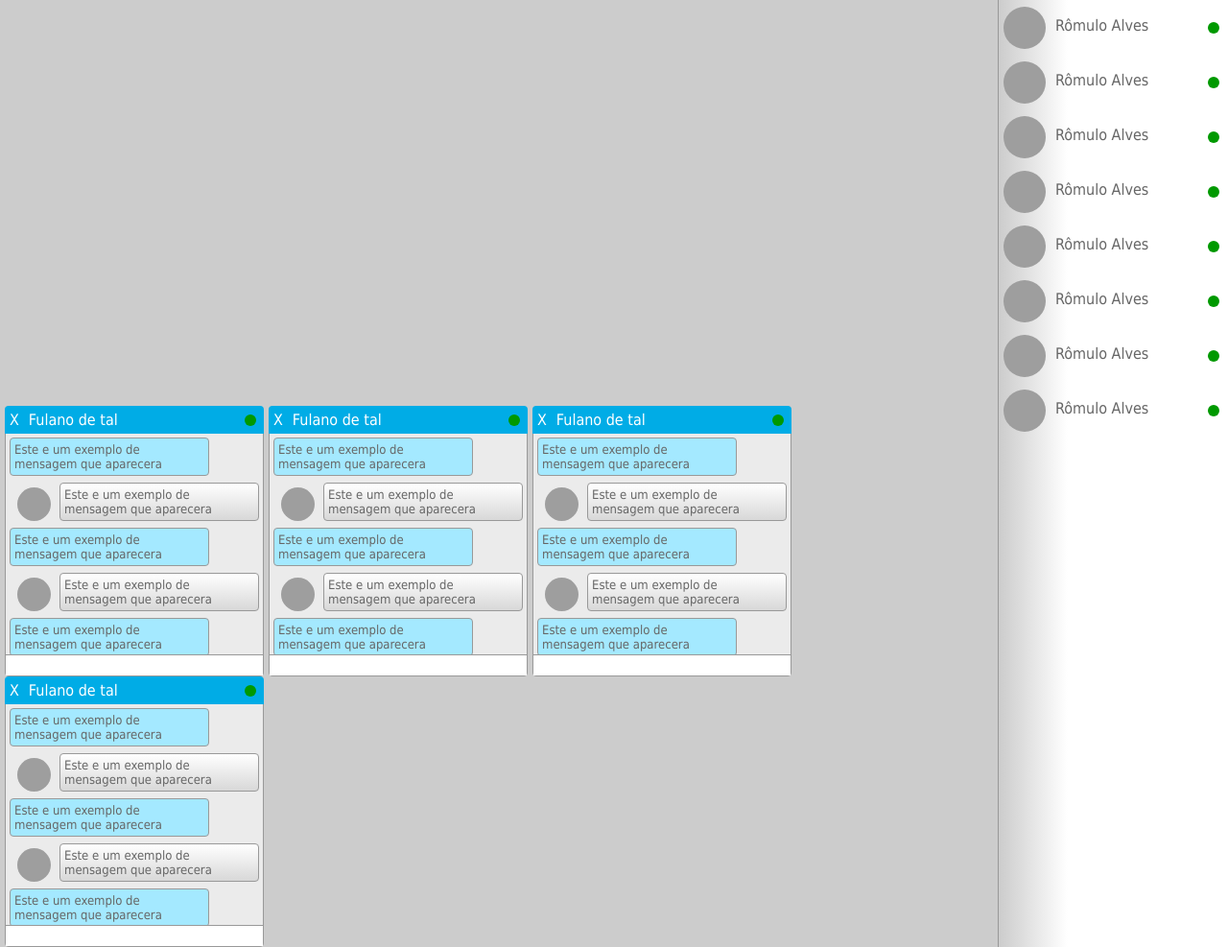
After one commit to romuloalves2705/projetochat, a PHP site: page / in a window 1280 px wide. The commit adds this page. Shown: the whole page at 96% size. Run offline with PHP 8.4, Linux system fonts and the light colour scheme; grey boxes are pictures that could not be loaded.

Commit message:
templante final

```diff
--- a/css/style.css
+++ b/css/style.css
@@ -9,7 +9,7 @@ body {
 }
 
 ul {
-   list-style: none;
+   list-style-type: none;
 }
 
 #users_online {
--- /dev/null
+++ b/index.php
@@ -0,0 +1,54 @@
+<!DOCTYPE html>
+<html lang="pt-br">
+<head>
+   <meta charset="utf-8">
+   <meta http-equiv="X-UA-Compatible" content="IE=edge">
+   <meta name="viewport" content="width=device-width, initial-scale=1">
+   <meta name="description" content="Loja Virtual">
+   <meta name="author" content="Romulo Alves">
+   <title>Romulo Chat</title>
+   <link rel="icon" href="fotos/favicon1.png">
+   <!--<link rel="stylesheet" href="css/style.css" type="text/css">
+   <script type="text/javascript" src="js/jquery.js"></script>-->
+   <link rel="stylesheet" href="css/style.css">
+   <script src="js/jquery.js"></script>
+   <script>$.noConflict();</script>
+</head>
+<body>
+   <aside id="users_online">
+      <ul>
+         <?php for($i=1; $i<=8; $i++):?>
+            <li id="5">
+               <div class="imgSmall"><img src="fotos/romulo.jpg" border="0"></div>
+               <a href="#" id="3:5" class="comecar">Rômulo Alves</a>
+               <span id="5"class="status on"></span>
+            </li>
+         <?php endfor;?>
+      </ul>
+   </aside>
+   <!-- Janelas Chats -->
+   <aside id="chats">
+      <?php for($i=1; $i<=4; $i++):?>
+         <div class="window" id="janela_x">
+            <div class="header_window"><a href="#" class="close">X</a><span class="name">Fulano de tal</span><span id="5" class="status on"></span></div>
+            <div class="body">
+               <div class="mensagens">
+                  <ul>
+                     <?php for($n=1; $n<=4; $n++):?>
+                        <li class="eu"><p>Este e um exemplo de mensagem que aparecera</p></li>
+                        <li class="">
+                           <div class="imgSmall"><img src="fotos/romulo.jpg" border="0"></div>
+                           <p>Este e um exemplo de mensagem que aparecera</p>
+                        </li>
+                     <?php endfor;?>
+                  </ul>
+               </div>
+               <div class="send_message" id="3:5">
+                  <input type="text" name="mensagem" class="msg" id="3:5">
+               </div>
+            </div>
+         </div>
+      <?php endfor;?>
+   </aside>
+</body>
+</html>
```
